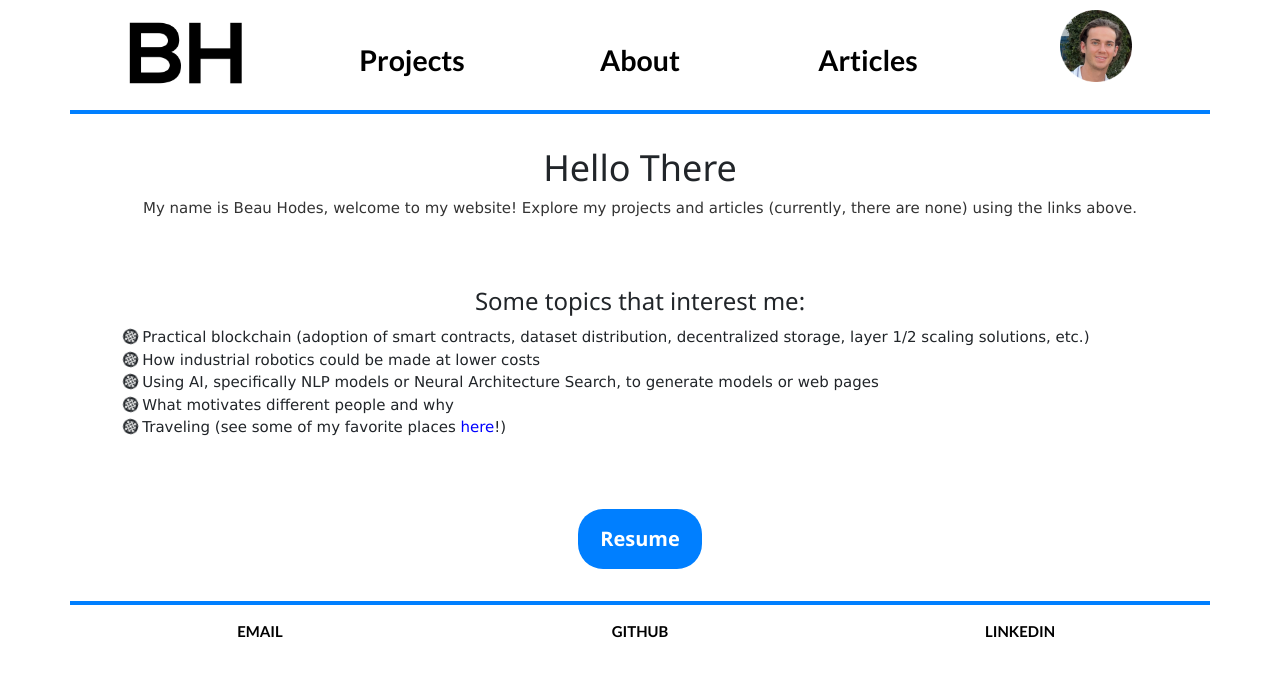
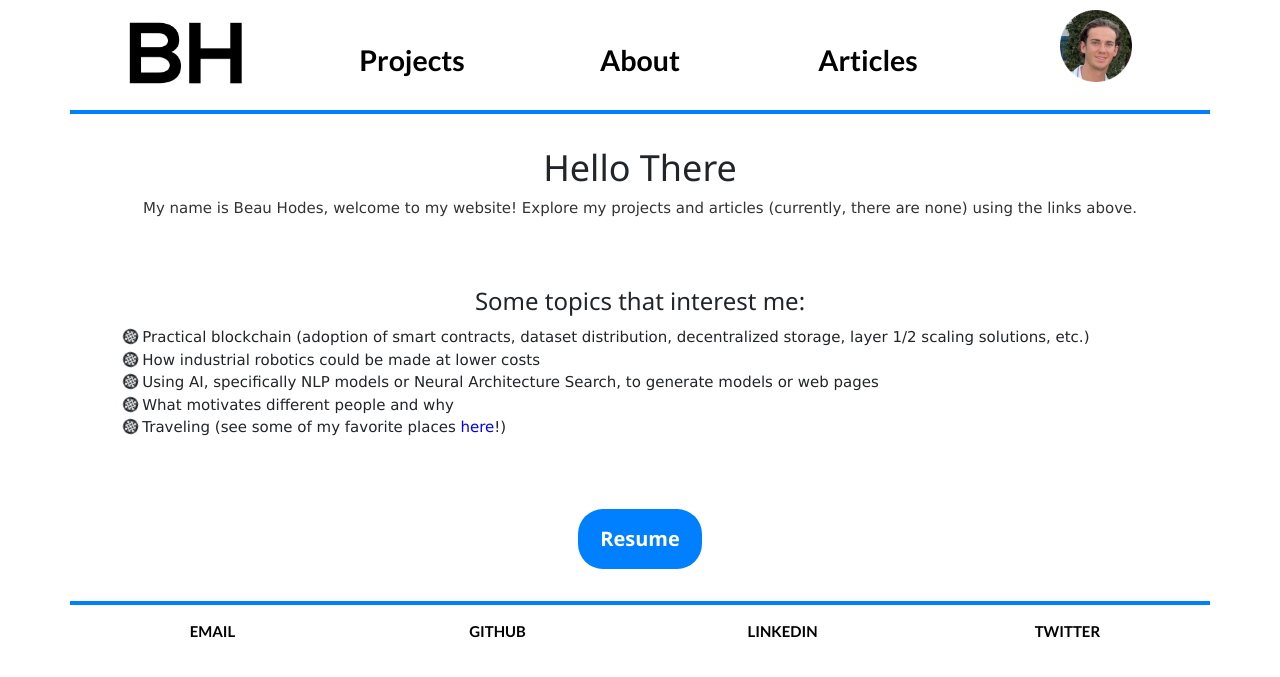
Before and after one commit to beauhodes/beauhodes.github.io, a Jekyll site: the page built from index.html, in a window 1280 px wide. Shown: the top 677 px of the page. Built offline with Jekyll 4.4.1, drawn with Linux system fonts in a browser that asks for light colours; nearby versions of some CDN libraries.

Commit message:
Update default.html

```diff
--- a/_layouts/default.html
+++ b/_layouts/default.html
@@ -35,6 +35,7 @@
           			<div class="col mx-3 footerLinks"><a href="mailto:beauhodes@gmail.com" class="footerLinks">Email</a></div>
           			<div class="col mx-3 footerLinks"><a href="https://github.com/beauhodes" class="footerLinks">Github</a></div>
           			<div class="col mx-3 footerLinks"><a href="https://www.linkedin.com/in/beauhodes" class="footerLinks">LinkedIn</a></div>
+				<div class="col mx-3 footerLinks"><a href="https://twitter.com/bh359" class="footerLinks">Twitter</a></div>
 				</div>
 			</footer>
 		</body>
```
